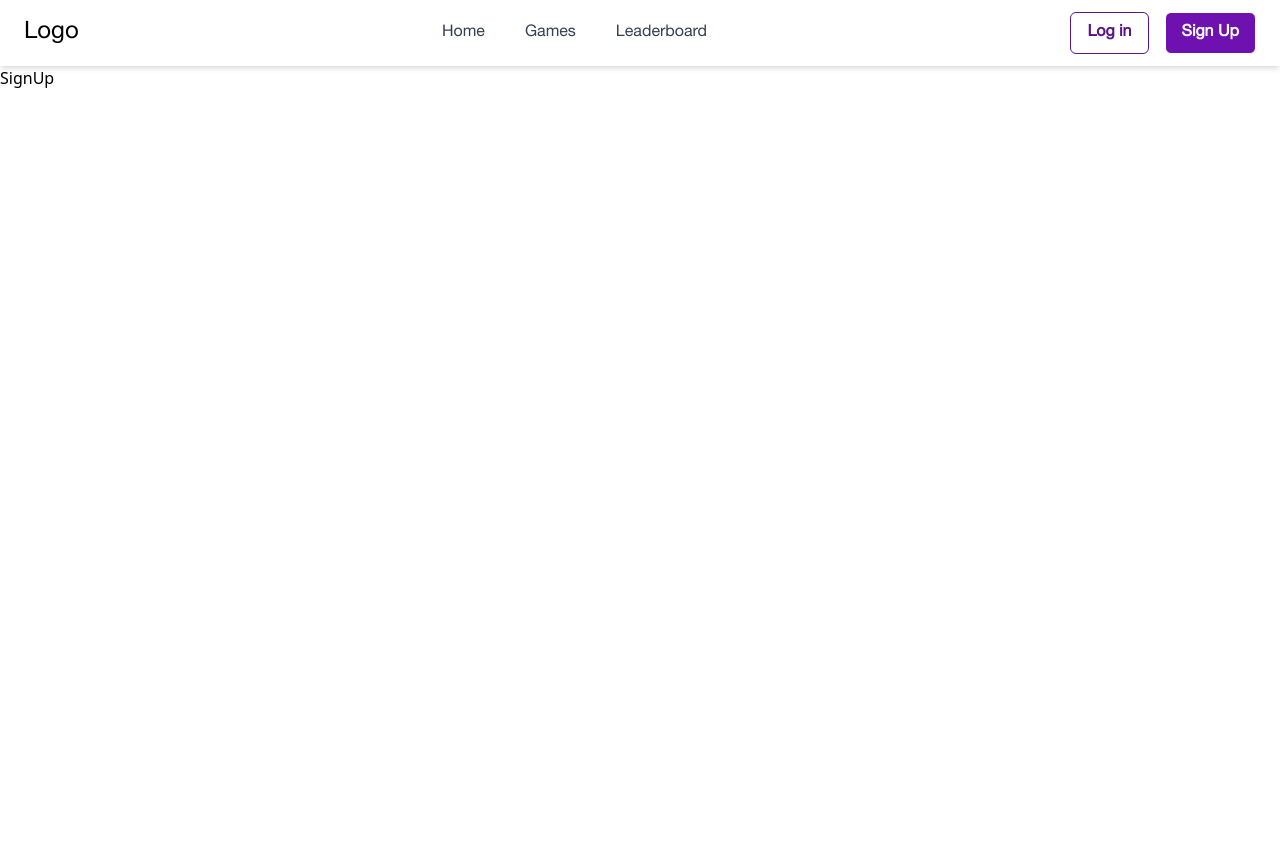
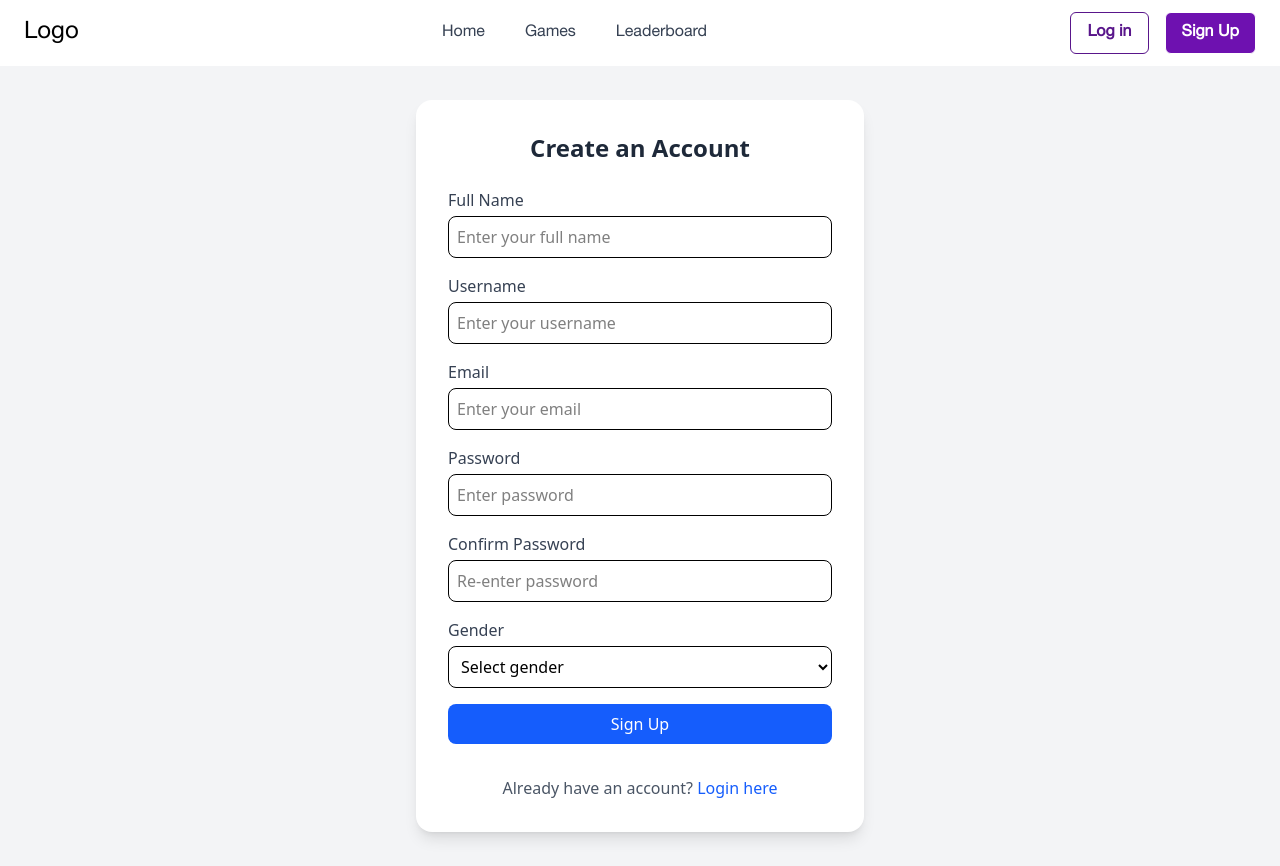
Before and after one commit to Master-Bruce-Wayne/RECursion-Audition-Task, a React app in the folder frontend/: page /register in a window 1280 px wide. Before the commit the page ends 800 px from the top, so only its background shows below. Built offline with nearby package versions, Linux system fonts and the light colour scheme; the HTML template or start-up script is replaced by a standard one.

Commit message:
SignUp component & UserContext configured

```diff
--- a/frontend/src/pages/SignUp.jsx
+++ b/frontend/src/pages/SignUp.jsx
@@ -1,9 +1,141 @@
-import React from 'react'
+import React from "react";
+import axios from "axios";
+import { useForm } from "react-hook-form";
+import { useNavigate } from "react-router-dom";
+import { useAuth } from "../context/UserContext.jsx"
 
 const SignUp = () => {
+  const { setUserData } = useAuth();
+  const navigate = useNavigate();
+  const {
+    register,
+    handleSubmit,
+    formState: { errors },
+  } = useForm();
+
+  const onSubmit = async (data) => {
+    const apiUrl = import.meta.env.VITE_API_BASE_URL;
+
+    try {
+      const response = await axios.post(`${apiUrl}/user/register`, data, {
+        withCredentials: true,
+      });
+
+      // console.log("Register response: ", response);
+
+      if (response.data.success === false) {
+        alert(response.data.message || "Registration failed!");
+        navigate("/register");
+        return;
+      }
+
+      alert("Registration successful! Please log in.");
+      navigate("/login");
+
+    } catch (err) {
+      console.error("Registration error:", err.message);
+      alert("An error occurred during registration. Please try again.");
+    }
+  };
+
   return (
-    <div>SignUp</div>
-  )
-}
+    <div className="min-h-screen flex items-center justify-center bg-gray-100">
+      <div className="w-full max-w-md bg-white shadow-lg rounded-2xl p-8">
+        <h2 className="text-2xl font-bold mb-6 text-center text-gray-800">
+          Create an Account
+        </h2>
 
-export default SignUp
+        <form onSubmit={handleSubmit(onSubmit)} className="space-y-4">
+          <div>
+            <label className="block text-gray-700 font-medium">Full Name</label>
+            <input
+              type="text"
+              {...register("fullName", { required: "Full name is required" })}
+              className="w-full p-2 border rounded-lg mt-1"
+              placeholder="Enter your full name"
+            />
+            {errors.fullName && <p className="text-red-500 text-sm">{errors.fullName.message}</p>}
+          </div>
+
+          <div>
+            <label className="block text-gray-700 font-medium">Username</label>
+            <input
+              type="text"
+              {...register("username", { required: "Username is required" })}
+              className="w-full p-2 border rounded-lg mt-1"
+              placeholder="Enter your username"
+            />
+            {errors.username && <p className="text-red-500 text-sm">{errors.username.message}</p>}
+          </div>
+
+          <div>
+            <label className="block text-gray-700 font-medium">Email</label>
+            <input
+              type="email"
+              {...register("email", { required: "Email is required" })}
+              className="w-full p-2 border rounded-lg mt-1"
+              placeholder="Enter your email"
+            />
+            {errors.email && <p className="text-red-500 text-sm">{errors.email.message}</p>}
+          </div>
+
+          <div>
+            <label className="block text-gray-700 font-medium">Password</label>
+            <input
+              type="password"
+              {...register("password", { required: "Password is required" })}
+              className="w-full p-2 border rounded-lg mt-1"
+              placeholder="Enter password"
+            />
+            {errors.password && <p className="text-red-500 text-sm">{errors.password.message}</p>}
+          </div>
+
+          <div>
+            <label className="block text-gray-700 font-medium">Confirm Password</label>
+            <input
+              type="password"
+              {...register("confirmPassword", { required: "Confirm your password" })}
+              className="w-full p-2 border rounded-lg mt-1"
+              placeholder="Re-enter password"
+            />
+            {errors.confirmPassword && (
+              <p className="text-red-500 text-sm">{errors.confirmPassword.message}</p>
+            )}
+          </div>
+
+          <div>
+            <label className="block text-gray-700 font-medium">Gender</label>
+            <select
+              {...register("gender", { required: "Gender is required" })}
+              className="w-full p-2 border rounded-lg mt-1"
+            >
+              <option value="">Select gender</option>
+              <option value="male">Male</option>
+              <option value="female">Female</option>
+            </select>
+            {errors.gender && <p className="text-red-500 text-sm">{errors.gender.message}</p>}
+          </div>
+
+          <button
+            type="submit"
+            className="w-full bg-blue-600 text-white py-2 rounded-lg hover:bg-blue-700 transition"
+          >
+            Sign Up
+          </button>
+
+          <p className="text-center text-gray-600 mt-4">
+            Already have an account?{" "}
+            <span
+              onClick={() => navigate("/login")}
+              className="text-blue-600 cursor-pointer font-medium"
+            >
+              Login here
+            </span>
+          </p>
+        </form>
+      </div>
+    </div>
+  );
+};
+
+export default SignUp;
```
